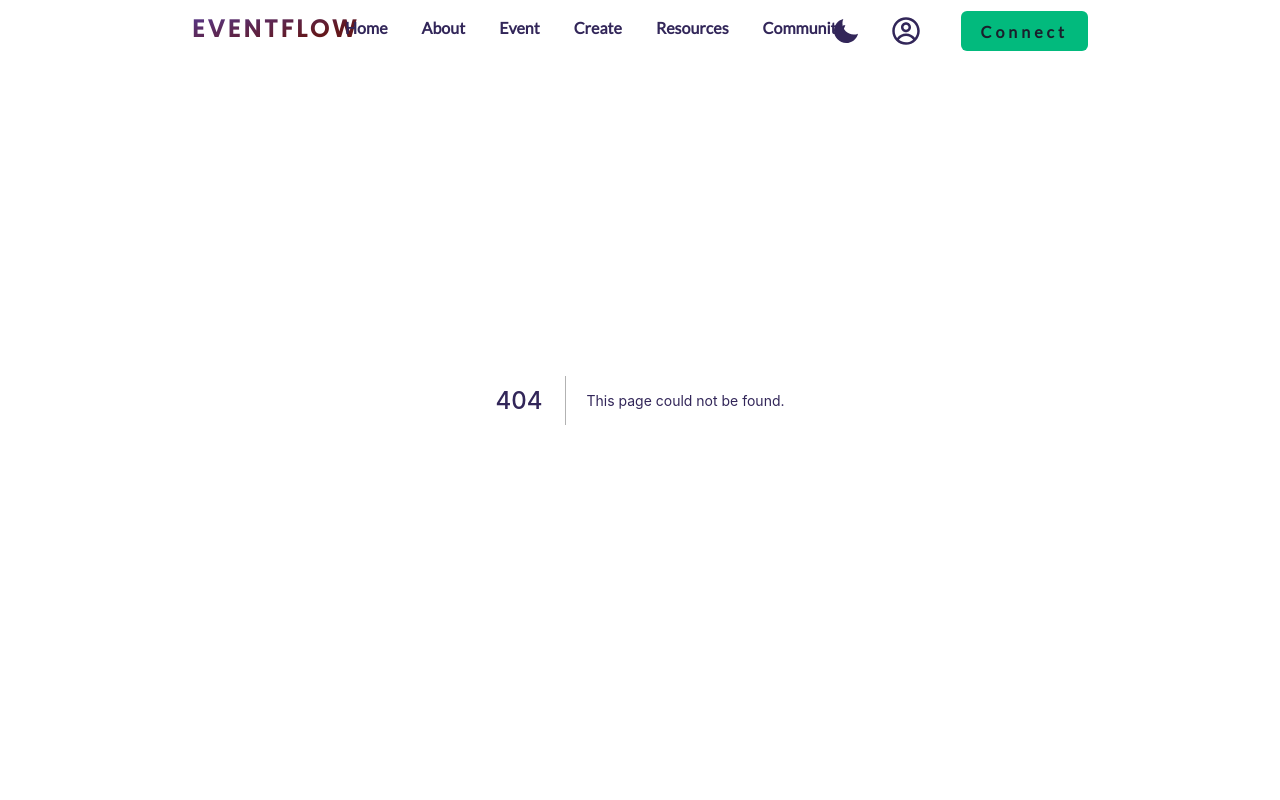
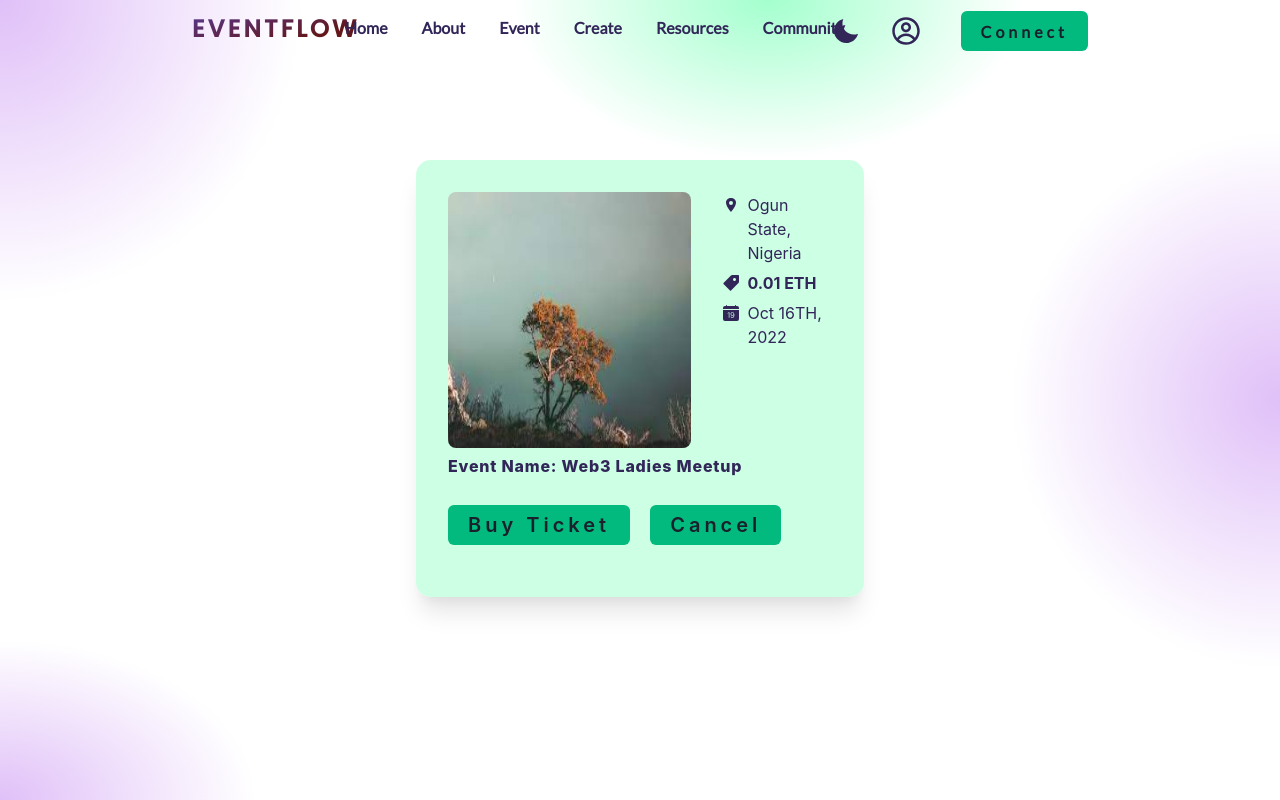
Before and after one commit to BlockHashiras/EventFlow-Frontend, a Next.js app: page /buyTicket/1 in a window 1280 px wide. Before the commit this address had no page. Shown: the top 800 px of the page. Built offline with nearby package versions, Linux system fonts and the light colour scheme.

Commit message:
completed buy ticket component

```diff
--- /dev/null
+++ b/pages/buyTicket/[id].tsx
@@ -0,0 +1,113 @@
+;import { IoLocationSharp } from "react-icons/io5"
+import { ImPriceTag } from "react-icons/im"
+import { BsFillCalendarDateFill } from "react-icons/bs"
+import { eventTicket } from "../../index-components/data/Ticket";
+import { useRouter } from "next/router";
+import {
+    Box,
+    Button,
+    Flex,
+    Image,
+    Modal,
+    ModalBody,
+    ModalCloseButton,
+    ModalContent,
+    ModalFooter,
+    ModalOverlay,
+    Text,
+    useDisclosure
+} from "@chakra-ui/react"
+
+const BuyTicket = () => {
+
+    const { query } = useRouter()
+    const PageID = Number(query.id)
+    const { isOpen, onOpen, onClose } = useDisclosure()
+
+
+    return (
+        <Box
+        className="buy-ticket-wrapper"
+        py="10rem"
+        px="12rem"
+        h="100vh"
+        >
+            { eventTicket.map((item, index)=>
+            index == PageID ?
+            <>
+            <Box
+            width='50%'
+            mx= "25%"
+            p="2rem"
+            bg="#c1ffdecf"
+            borderRadius="15px"
+            boxShadow="xl"
+            >
+                <Flex
+                gap={8}
+                >
+                    <Box>
+                        <Image borderRadius="8px" src={item.image} alt="event-ticket" h="16rem" />
+                    </Box>
+                    <Box>
+                        <Flex gap='2' p="0.6" mb='5px'>
+                            <Text pt="4px"><IoLocationSharp /></Text>
+                            <Text>{item.location}</Text>
+                        </Flex>
+                        <Flex gap='2' p="0.6" mb="5px">
+                            <Text pt="4px"><ImPriceTag /></Text>
+                            <Text fontWeight='bold'>{item.ticketPrice}</Text>
+                        </Flex>
+                        <Flex gap='2' p="0.6" mb="5px">
+                            <Text pt="4px"><BsFillCalendarDateFill /></Text>
+                            <Text>{item.date}</Text>
+                        </Flex>
+                    </Box>
+                </Flex>
+                <Box>
+                <Text
+                fontWeight="extrabold"
+                letterSpacing= "0.8px"
+                my="0.4rem"
+                >
+                    Event Name: {item.eventname}
+                </Text>
+                </Box>
+                <Flex
+                gap={5}
+                >
+                    <Box>
+                        <Button onClick={onOpen} fontSize="20px" _hover={{"backgroundColor": "#049f6b"}} _active={{"backgroundColor": "#05b47a"}} variant='solid' p="0 20px" letterSpacing="4px" bg='#02ba7d' w="100%" my={5}> Buy Ticket</Button>
+                        {/* modal */}
+                        <Modal isOpen={isOpen} onClose={onClose}>
+                            <ModalOverlay />
+                            <ModalContent p="2rem" bg="#161f1a">
+                                <ModalCloseButton />
+                                <ModalBody>
+                                    <Text>
+                                        You are about to buy this ticket for the speculated amount, on clicking proceed, the actual amount will be deducted from your wallet.
+                                    </Text>
+                                </ModalBody>
+
+                                <ModalFooter>
+                                    <Button colorScheme='red' mr={3} onClick={onClose}>
+                                    Close
+                                    </Button>
+                                    <Button variant='ghost' colorScheme="green">Proceed</Button>
+                                </ModalFooter>
+                            </ModalContent>
+                        </Modal>
+                    </Box>
+                    <Box>
+                        <Button fontSize="20px" _hover={{"backgroundColor": "#049f6b"}} _active={{"backgroundColor": "#05b47a"}} variant='solid' p="0 20px" letterSpacing="4px" bg='#02ba7d' w="100%" my={5}> Cancel</Button>
+                    </Box>
+                </Flex>
+            </Box>
+            </>: ""
+            )}
+
+        </Box>
+    );
+}
+
+export default BuyTicket;
--- a/pages/event.tsx
+++ b/pages/event.tsx
@@ -20,6 +20,7 @@ import { BsFillCalendarDateFill } from "react-icons/bs"
 import { MdOutlineWindow } from "react-icons/md"
 import { AiOutlineTable } from "react-icons/ai"
 import { FaSearch } from "react-icons/fa"
+import Link from "next/link";
 
 const event = () => {
     return (
@@ -81,8 +82,8 @@ const event = () => {
             >
                 <Grid templateColumns='repeat(5, 1fr)' gap={4}>
                     { eventTicket.map((item, index)=>(
+                        <Link href={`buyTicket/${index}`} key={index}>
                             <GridItem
-                        key={index}
                             p='0.8rem'
                             bg="#c1ffdecf"
                             borderRadius="8px"
@@ -112,6 +113,7 @@ const event = () => {
                                     </Flex>
                                 </Box>
                             </GridItem>
+                        </Link>
                     ))}
                 </Grid>
             </Box>
--- a/styles/globals.css
+++ b/styles/globals.css
@@ -110,3 +110,12 @@ a {
   radial-gradient(100% 100% at 0% 100%, #e0c0f8, white 20%, 20%, transparent);
 }
 /* Upload design */
+
+/* buy ticket design */
+.buy-ticket-wrapper{
+  background-image:
+  radial-gradient(100% 100% at 0% 100%, #e0c0f8, white 20%, 20%, transparent),
+  radial-gradient(100% 100% at 60% 0%, #a4ffce, white 20%, 20%, transparent),
+  radial-gradient(circle at 0% 0%, #e0c0f8, white 20%, 20%, transparent),
+  radial-gradient(circle at 100% 50%, #e0c0f8, white 20%, 20%, transparent);
+}
```
Lines whose indentation alone changed are shown as unchanged.
